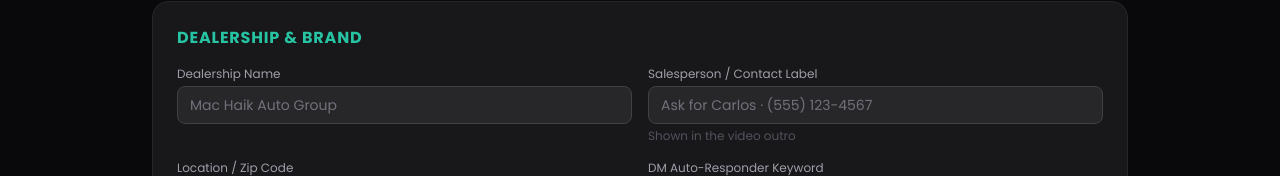
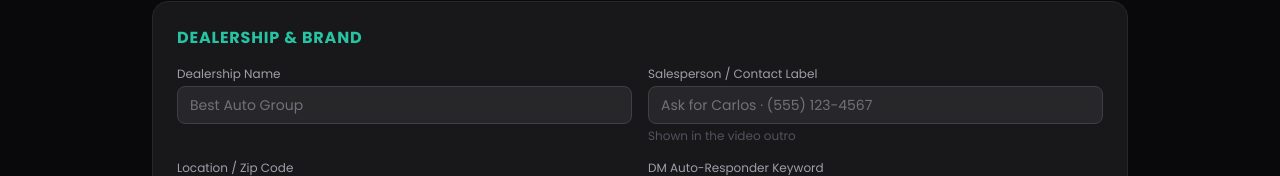
Before and after one commit to JMORAF87/car-reels, a Next.js app in the folder app/: page / in a window 1280 px wide. Shown: the part 493-669 px from the top of the page. Built offline with nearby package versions, Linux system fonts and the light colour scheme.

Commit message:
Update Dealership Name placeholder to Best Auto Group

```diff
--- a/app/src/app/page.tsx
+++ b/app/src/app/page.tsx
@@ -382,7 +382,7 @@
               <label className="text-xs text-zinc-400 mb-1 block">Dealership Name</label>
               <input
                 className={field}
-                placeholder="Mac Haik Auto Group"
+                placeholder="Best Auto Group"
                 value={dealership}
                 onChange={(e) => setDealership(e.target.value)}
               />
```
